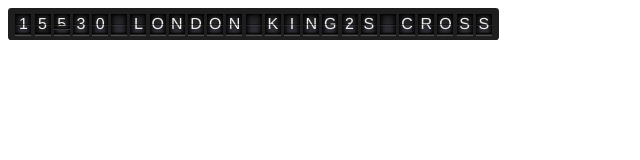
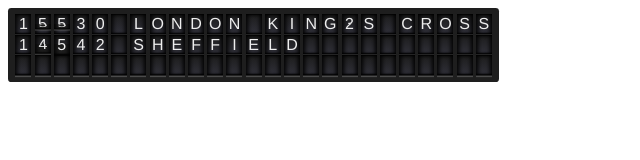
Before and after one commit to paulcuth/departure-board, a plain HTML site: page index.html in a window 1280 px wide. Shown: the whole page, without its empty margins (0-640 px from the left). Drawn offline with Linux system fonts and the light colour scheme.

Commit message:
Rows added to board.

```diff
--- a/css/departure-board.css
+++ b/css/departure-board.css
@@ -10,7 +10,6 @@
 .departure-board {
     padding:  0.36em;
     display: inline-block;
-	height: 1.3em;
 	line-height: 1.3em;
     background: rgb(30, 30, 30);
     -webkit-border-radius: 0.21em;
--- a/index.html
+++ b/index.html
@@ -9,9 +9,9 @@
 
 		<script src="./js/departure-board.js"></script>
 		<script>
-			var board = new DepartureBoard (document.getElementById ('test'), { letterCount: 25 });
+			var board = new DepartureBoard (document.getElementById ('test'), { rowCount: 3, letterCount: 25 });
 			//board.spin ();
-			 	board.setValue ('19:30 London King\'s Cross');
+			 	board.setValue (['19:30 London King\'s Cross', '19:42 Sheffield']);
 
 			window.setTimeout (function () {
 			 	board.setValue ('19:42 Sheffield');
--- a/js/departure-board.js
+++ b/js/departure-board.js
@@ -8,15 +8,24 @@ var DepartureBoard = function (element, options) {
 
 	element.className += ' departure-board';
 
-	var letterCount = options.letterCount || 25,
-		letter;
+	var rowCount = options.rowCount || 1,
+		letterCount = options.letterCount || 25,
+		letter,
+		rowElement;
 
-	for (var i = 0; i < letterCount; i++) {
-		letter = new DepartureBoard.Letter ();
-		this._letters.push (letter);
-		element.appendChild (letter.getElement ());
+	for (var r = 0; r < rowCount; r++) {
+		this._letters.push ([]);
+
+		rowElement = document.createElement ('div');
+		rowElement.className = 'row';
+		element.appendChild (rowElement);
+
+		for (var l = 0; l < letterCount; l++) {
+			letter = new DepartureBoard.Letter ();
+			this._letters[r].push (letter);
+			rowElement.appendChild (letter.getElement ());
+		}
 	}
-
 };
 
 
@@ -41,16 +50,20 @@ DepartureBoard.prototype.spin = function () {
 
 
 DepartureBoard.prototype.setValue = function (value) {
-	value = value.toUpperCase ();
+	if (!(value instanceof Array)) value = [value];
 	var me = this;
 
-	for (var i = 0, l = this._letters.length; i < l; i++) {
-		(function (i) {
-			window.setTimeout (function () {
-				var letterValue = value.substr (i, 1) || '';
-				me._letters[i].setValue (letterValue);
-			}, 20 * i + Math.random () * 400);
-		})(i);
+	for (var r = 0, rl = this._letters.length; r < rl; r++) {
+		value[r] = value[r]? value[r].toUpperCase () : '';
+
+		for (var i = 0, l = this._letters[r].length; i < l; i++) {
+			(function (r, i) {
+				window.setTimeout (function () {
+					var letterValue = value[r].substr (i, 1) || '';
+					me._letters[r][i].setValue (letterValue);
+				}, 20 * i + Math.random () * 400);
+			})(r, i);
+		}
 	}
 };
 
@@ -123,6 +136,7 @@ DepartureBoard.Letter.prototype.spin = function (clear) {
 
 DepartureBoard.Letter.prototype.setValue = function (value) {
 	this._stopAt = DepartureBoard.LETTERS.indexOf (value);
+
 	if (this._stopAt < 0) this._stopAt = 0;
 
 	if (!this._interval && this._index != this._stopAt) this.spin (false);
```
